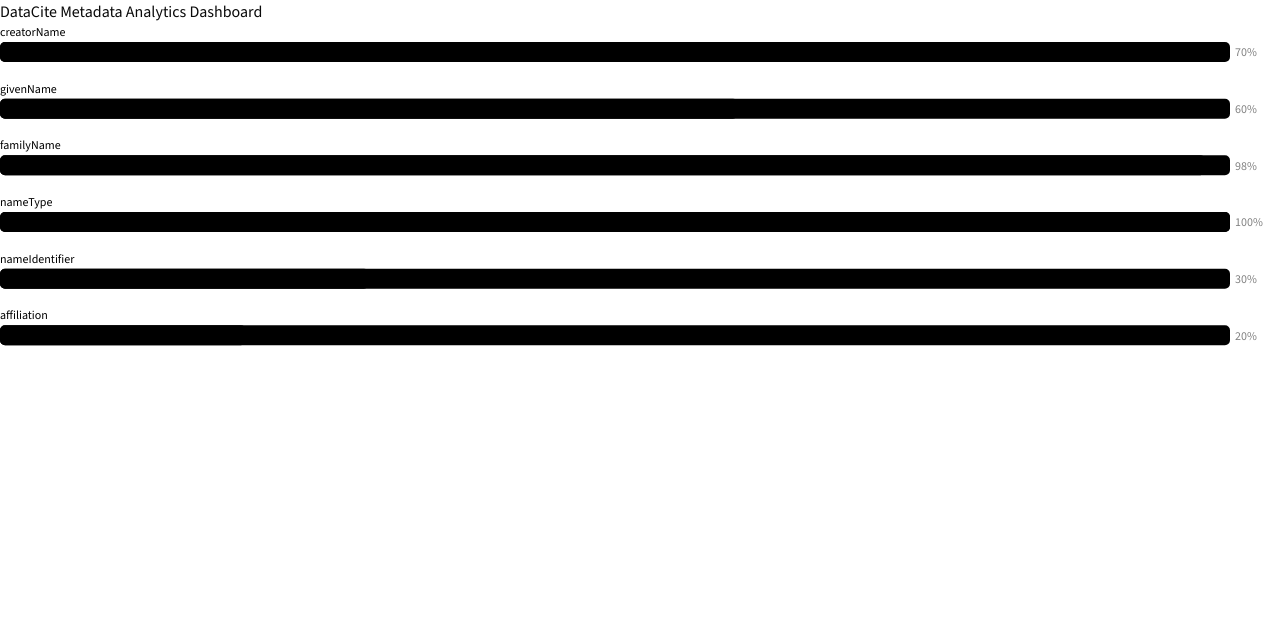
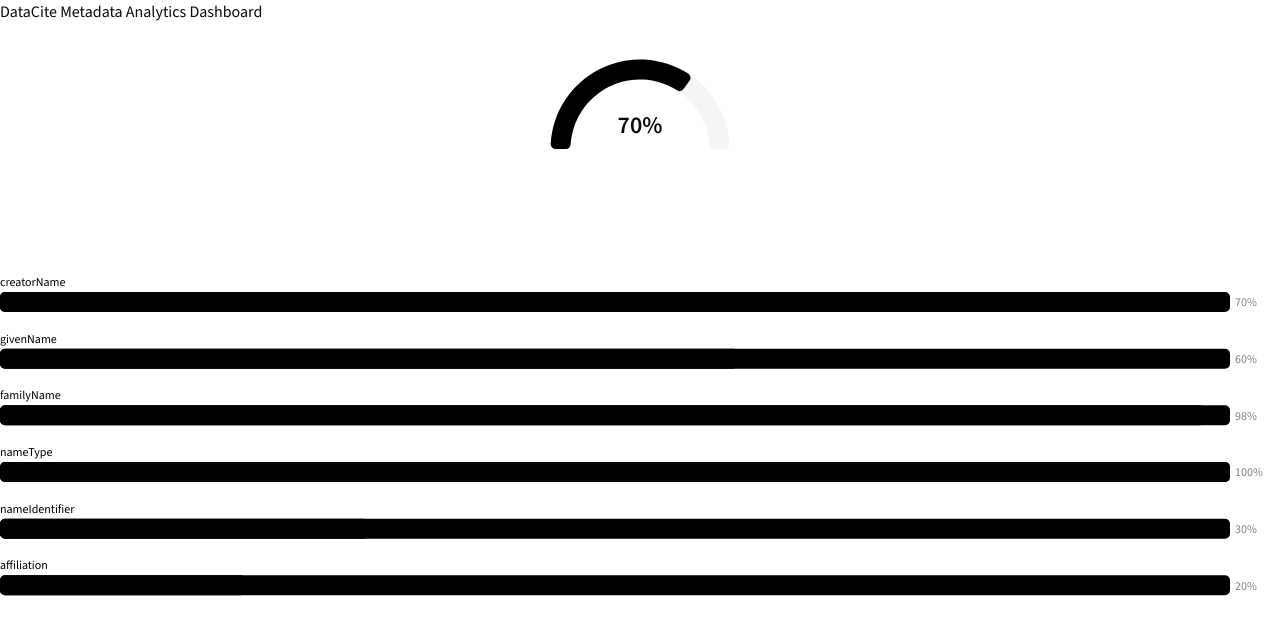
Before and after one commit to datacite/puli, a Next.js app: page / in a window 1280 px wide. Shown: the top 634 px of the page. Built offline with nearby package versions, Linux system fonts and the light colour scheme.

Commit message:
create radial bar chart for present values

```diff
--- a/src/app/page.tsx
+++ b/src/app/page.tsx
@@ -1,9 +1,11 @@
 import HorizontalBarChart from "@/components/PresentHorizontalBarChart";
+import RadialChart from "@/components/RadialChart";
 
 export default function Home() {
   return (
     <main>
       <h1>DataCite Metadata Analytics Dashboard</h1>
+      <RadialChart />
       <HorizontalBarChart />
     </main>
   );
--- /dev/null
+++ b/src/components/RadialChart.tsx
@@ -0,0 +1,91 @@
+"use client";
+
+import { Label, PolarRadiusAxis, RadialBar, RadialBarChart } from "recharts";
+
+import {
+  type ChartConfig,
+  ChartContainer,
+  ChartTooltip,
+  ChartTooltipContent,
+} from "@/components/ui/chart";
+
+const BAR_RADIUS = 5;
+
+const chartData = [{ category: "creators", present: 70 }].map((item) => ({
+  ...item,
+  absent: 100 - item.present,
+}));
+
+const chartConfig = {
+  present: {
+    label: "Present",
+    color: "var(--color-primary-light-blue)",
+  },
+  absent: {
+    label: "Absent",
+    color: "var(--color-primary-dark-blue)",
+  },
+} satisfies ChartConfig;
+
+export default function RadialChart() {
+  const present = chartData[0].present;
+
+  return (
+    <ChartContainer
+      config={chartConfig}
+      className="mx-auto aspect-square w-full max-w-[250px]"
+    >
+      <RadialBarChart
+        data={chartData}
+        barSize={20}
+        startAngle={180}
+        endAngle={0}
+        innerRadius={80}
+        outerRadius={130}
+      >
+        <ChartTooltip
+          cursor={false}
+          content={<ChartTooltipContent hideLabel />}
+        />
+        <PolarRadiusAxis tick={false} tickLine={false} axisLine={false}>
+          <Label
+            content={({ viewBox }) => {
+              if (viewBox && "cx" in viewBox && "cy" in viewBox) {
+                return (
+                  <text x={viewBox.cx} y={viewBox.cy} textAnchor="middle">
+                    <tspan
+                      x={viewBox.cx}
+                      y={(viewBox.cy || 0) - 16}
+                      className="fill-foreground text-2xl font-bold"
+                    >
+                      {asPercent(present)}
+                    </tspan>
+                  </text>
+                );
+              }
+            }}
+          />
+        </PolarRadiusAxis>
+        <RadialBar
+          dataKey="present"
+          stackId="a"
+          cornerRadius={BAR_RADIUS}
+          fill="var(--color-present)"
+          className="stroke-transparent stroke-2"
+          background={{ fill: "var(--color-absent)", radius: BAR_RADIUS }}
+        />
+        <RadialBar
+          dataKey="absent"
+          fill="#ffffff00"
+          stackId="a"
+          cornerRadius={BAR_RADIUS}
+          className="stroke-transparent stroke-2"
+        />
+      </RadialBarChart>
+    </ChartContainer>
+  );
+}
+
+function asPercent(value: number) {
+  return `${value}%`;
+}
```
